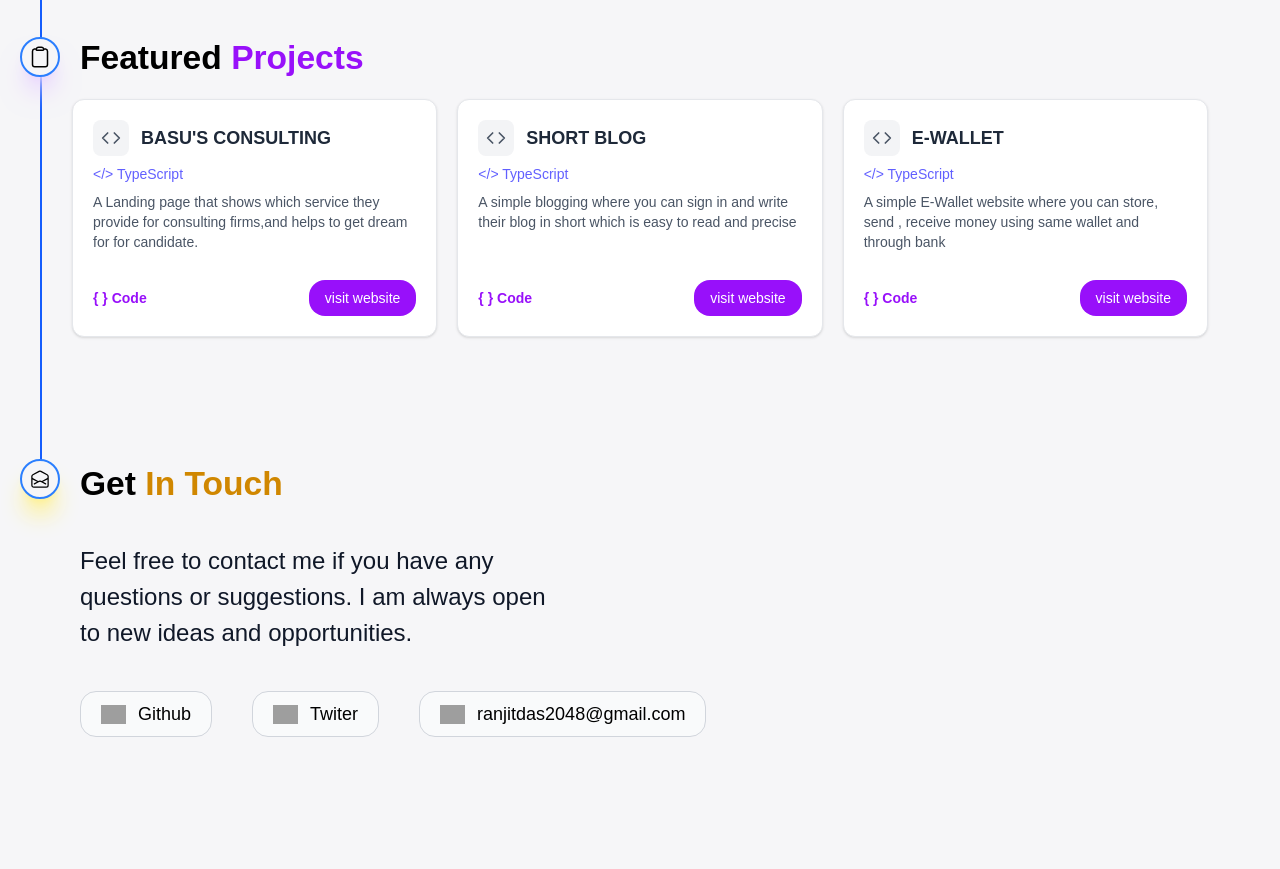
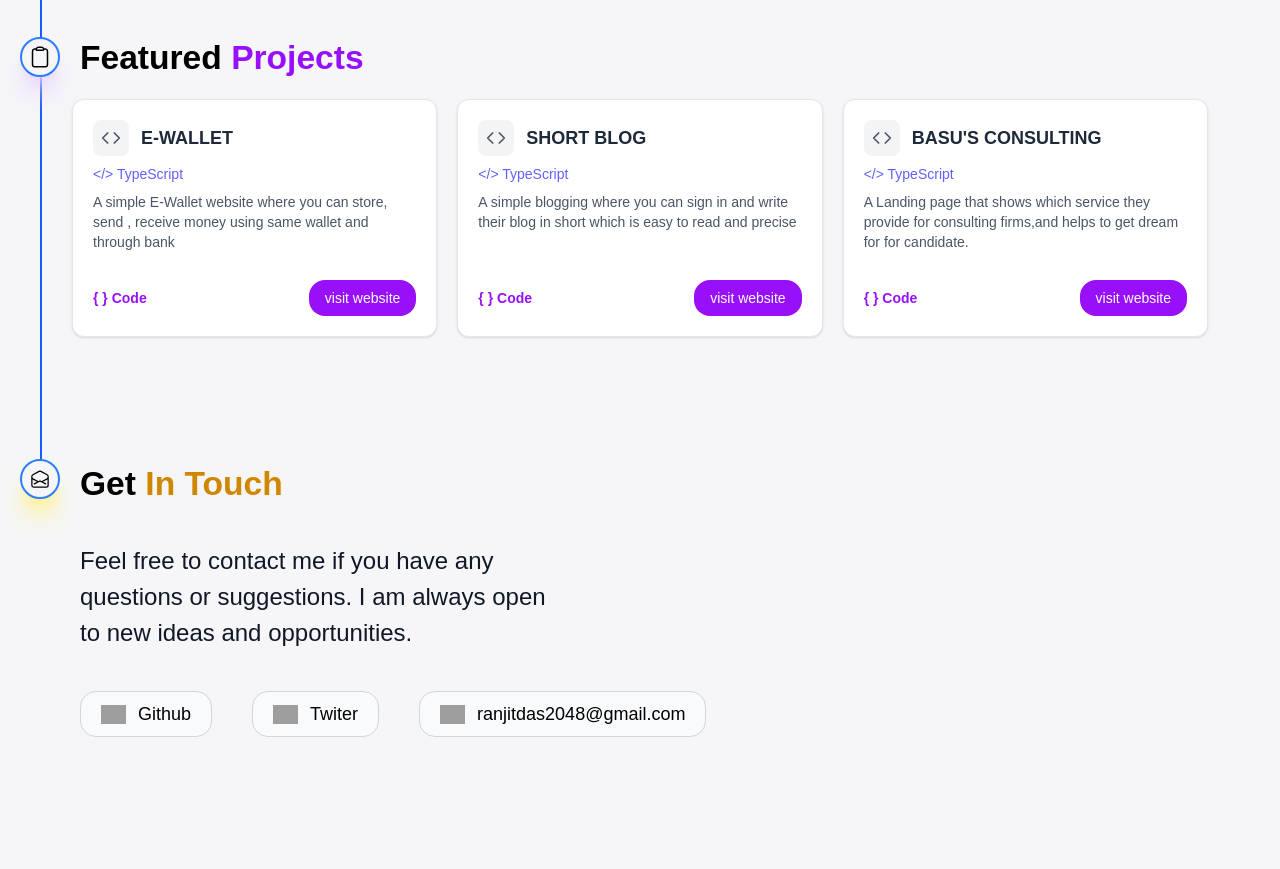
Before and after one commit to ranjit1024/PortfolioV2, a React (Vite) app: page / in a window 1280 px wide. Shown: the part 1200-2069 px from the top of the page. Built offline with nearby package versions, Linux system fonts and the light colour scheme; grey boxes are pictures that could not be loaded; a web font is replaced by a local one.

Commit message:
make some chages

```diff
--- a/src/App.tsx
+++ b/src/App.tsx
@@ -228,10 +228,10 @@ function App() {
           </p>
       </div>
       <div className=" px-18 pt-15  flex  bg-[#f6f6f8] font-poppins gap-5 h-100% w-[100%]  ">
-        <ProjectCard title="BASU'S CONSULTING" des=" A Landing page that shows which service they provide for consulting firms,and helps to get dream for for candidate." link="https://basusconsulting.com/" code="https://github.com/ranjit1024/personal-project"/>
+        <ProjectCard title="E-WALLET" des="A simple E-Wallet website where you can store, send , receive money using same wallet and through bank" link="http://44.203.187.243:3000/" code="https://github.com/ranjit1024/E-wallet"/>
 
         <ProjectCard title="SHORT BLOG" des="A simple blogging where you can sign in and write their blog in short which is easy to read and precise " link="https://blog-2f8v.vercel.app/" code="https://github.com/ranjit1024/blog"/>
-        <ProjectCard title="E-WALLET" des="A simple E-Wallet website where you can store, send , receive money using same wallet and through bank" link="http://44.203.187.243:3000/" code="https://github.com/ranjit1024/E-wallet"/>
+        <ProjectCard title="BASU'S CONSULTING" des=" A Landing page that shows which service they provide for consulting firms,and helps to get dream for for candidate." link="https://basusconsulting.com/" code="https://github.com/ranjit1024/personal-project"/>
 
       </div>
       </div>
```
